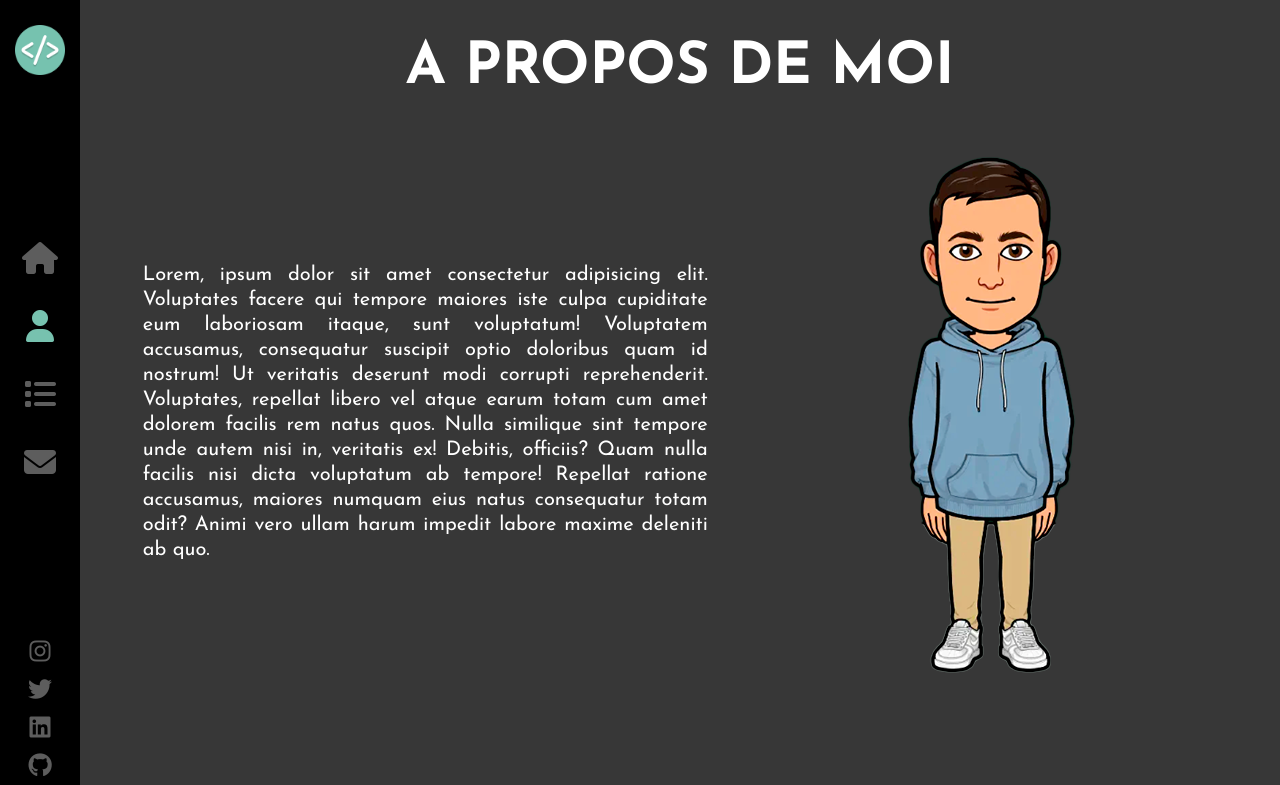
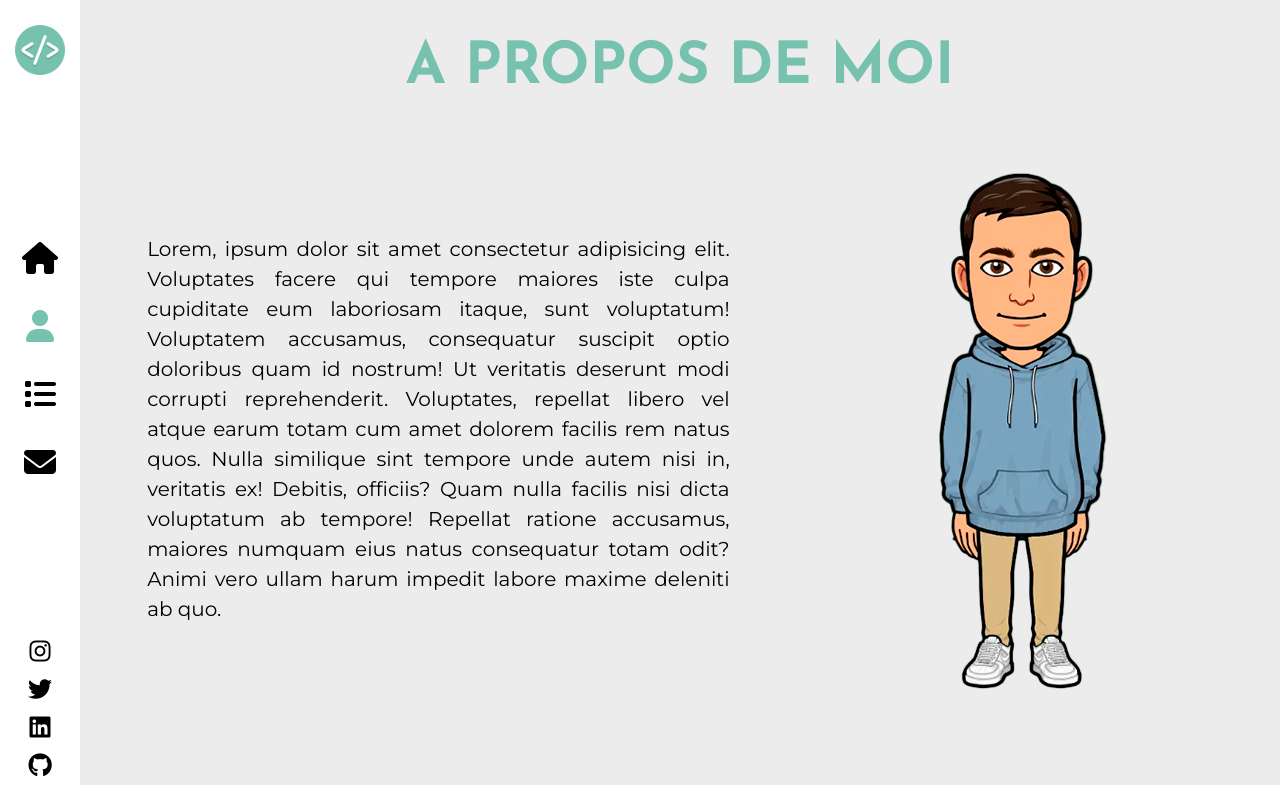
Before and after one commit to AubinManceau/-Portfolio-V2, a plain HTML site: page about/index.html in a window 1280 px wide. Shown: the top 785 px of the page. Drawn offline with Linux system fonts and the light colour scheme.

Commit message:
6st commit

```diff
--- a/about/style.css
+++ b/about/style.css
@@ -1,4 +1,5 @@
 @import url('https://fonts.googleapis.com/css2?family=Josefin+Sans:ital,wght@0,100;0,200;0,300;0,400;0,500;0,600;0,700;1,100;1,200;1,300;1,400;1,500;1,600;1,700&display=swap');
+@import url('https://fonts.googleapis.com/css2?family=Montserrat:ital,wght@0,100;0,200;0,300;0,400;0,500;0,600;0,700;0,800;0,900;1,100;1,200;1,300;1,400;1,500;1,600;1,700;1,800;1,900&display=swap');
 
 body,html{
     padding: 0;
@@ -6,7 +7,7 @@ body,html{
 }
 
 body{
-    background-color: #373737;
+    background-color: #ececec;
 }
 
 /* Header */
@@ -15,7 +16,7 @@ header{
     left: 0;
     top: 0;
     bottom: 0;
-    background-color: black;
+    background-color: rgb(255, 255, 255);
     display: flex;
     flex-direction: column;
     justify-content: space-between;
@@ -38,7 +39,7 @@ nav .active{
 }
 
 nav .color{
-    color: #5d5d5d;
+    color: #000000;
     transition: color 0.3s ease-in-out;
 }
 
@@ -54,7 +55,7 @@ nav .color:hover{
 }
 
 .resaux-sociaux .color{
-    color: #5d5d5d;
+    color: #000000;
     transition: color 0.3s ease-in-out;
 }
 
@@ -74,7 +75,7 @@ main{
 
 main h1{
     font-family: 'Josefin Sans', sans-serif;
-    color: white;
+    color: #77C2AF;
     font-size: 58px;
     text-transform: uppercase;
     text-align: center;
@@ -82,7 +83,7 @@ main h1{
 
 main h2{
     font-family: 'Josefin Sans', sans-serif;
-    color: white;
+    color: #77C2AF;
     font-size: 28px;
     text-transform: uppercase;
     text-align: center;
@@ -91,23 +92,24 @@ main h2{
 .presentation{
     display: flex;
     justify-content: space-around;
-    margin: 35px;
+    margin-left: 35px;
+    margin-top: 55px;
 }
 
 .texte-presentation{
-    color: white;
-    font-family: 'Josefin Sans', sans-serif;
+    color: black;
+    font-family: 'Montserrat', sans-serif;
     font-size: 20px;
     text-align: justify;
     width: 50%;
     align-self: center;
-    line-height: 25px;
+    line-height: 30px;
 }
 
 .ecole-experience{
     display: flex;
     justify-content: space-around;
-    margin-top: 75px;
+    margin-top: 85px;
     margin-left: 35px;
 }
 
@@ -259,7 +261,7 @@ main h2{
   }
 
   .content h3{
-    font-family: 'Josefin Sans', sans-serif;
+    font-family: 'Montserrat', sans-serif;
     font-size: 18px;
     font-weight: bolder;
     margin: 0;
@@ -267,7 +269,7 @@ main h2{
   }
 
   .content p{
-    font-family: 'Josefin Sans', sans-serif;
+    font-family: 'Montserrat', sans-serif;
     font-size: 18px;
     margin: 15px 0 5px 0;
     line-height: 25px;
--- a/contact/style.css
+++ b/contact/style.css
@@ -6,7 +6,7 @@ body,html{
 }
 
 body{
-    background-color: #373737;
+    background-color: #ececec;
 }
 
 /* Header */
@@ -15,7 +15,7 @@ header{
     left: 0;
     top: 0;
     bottom: 0;
-    background-color: black;
+    background-color: white;
     display: flex;
     flex-direction: column;
     justify-content: space-between;
@@ -38,7 +38,7 @@ nav .active{
 }
 
 nav .color{
-    color: #5d5d5d;
+    color: #000000;
     transition: color 0.3s ease-in-out;
 }
 
@@ -54,7 +54,7 @@ nav .color:hover{
 }
 
 .resaux-sociaux .color{
-    color: #5d5d5d;
+    color: #000000;
     transition: color 0.3s ease-in-out;
 }
 
@@ -74,7 +74,7 @@ main{
 
 main h1{
     font-family: 'Josefin Sans', sans-serif;
-    color: white;
+    color: #77C2AF;
     font-size: 58px;
     text-transform: uppercase;
     text-align: center;
--- a/project/style.css
+++ b/project/style.css
@@ -6,7 +6,7 @@ body,html{
 }
 
 body{
-    background-color: #373737;
+    background-color: #ececec;
 }
 
 /* Header */
@@ -15,7 +15,7 @@ header{
     left: 0;
     top: 0;
     bottom: 0;
-    background-color: black;
+    background-color: white;
     display: flex;
     flex-direction: column;
     justify-content: space-between;
@@ -38,7 +38,7 @@ nav .active{
 }
 
 nav .color{
-    color: #5d5d5d;
+    color: black;
     transition: color 0.3s ease-in-out;
 }
 
@@ -54,7 +54,7 @@ nav .color:hover{
 }
 
 .resaux-sociaux .color{
-    color: #5d5d5d;
+    color: black;
     transition: color 0.3s ease-in-out;
 }
 
@@ -76,7 +76,7 @@ main{
 
 main h1{
     font-family: 'Josefin Sans', sans-serif;
-    color: white;
+    color: #77C2AF;
     font-size: 58px;
     text-transform: uppercase;
     text-align: center;
@@ -91,8 +91,6 @@ main h1{
 }
 
 .carte{
-    background-color: white;
-    border-radius: 15px;
     display: flex;
     flex-direction: column;
     justify-content: space-around;
@@ -101,6 +99,9 @@ main h1{
     padding: 15px;
     margin-top: 15px;
     gap: 15px;
+    border-radius: 15px;
+    background: #ececec;
+    box-shadow:  22px 22px 43px #b3b3b3, -22px -22px 43px #ffffff;
 }
 
 .carte-img img{
@@ -115,7 +116,7 @@ main h1{
 }
 
 .carte-texte p{
-    font-family: 'Josefin Sans', sans-serif;
+    font-family: 'Montserrat', sans-serif;
     font-size: 14px;
     text-align: justify;
 }
@@ -128,6 +129,12 @@ main h1{
     border: #77C2AF 2px solid;
     padding: 9px 8px 6px 8px;
     font-size: 20px;
+    transition: color 0.2s ease-in-out, border 0.2s ease-in-out;
+}
+
+.carte-btn a:hover{
+    color: #000000;
+    border:#000000 2px solid;
 }
 
 .carte-btn{
--- a/style.css
+++ b/style.css
@@ -16,7 +16,7 @@ header{
     left: 0;
     top: 0;
     bottom: 0;
-    background-color: black;
+    background-color: rgb(255, 255, 255);
     display: flex;
     flex-direction: column;
     justify-content: space-between;
@@ -39,7 +39,7 @@ nav .active{
 }
 
 nav .color{
-    color: #5d5d5d;
+    color: #000000;
     transition: color 0.3s ease-in-out;
 }
 
@@ -55,7 +55,7 @@ nav .color:hover{
 }
 
 .resaux-sociaux .color{
-    color: #5d5d5d;
+    color: #000000;
     transition: color 0.3s ease-in-out;
 }
 
@@ -107,6 +107,7 @@ main{
     right: 2vw;
     z-index: -1;
     animation: floating 5s ease-in-out 0s infinite;
+    filter: drop-shadow(7px 10px 7px rgb(0, 0, 0));
 }
 
 @keyframes floating{
```
